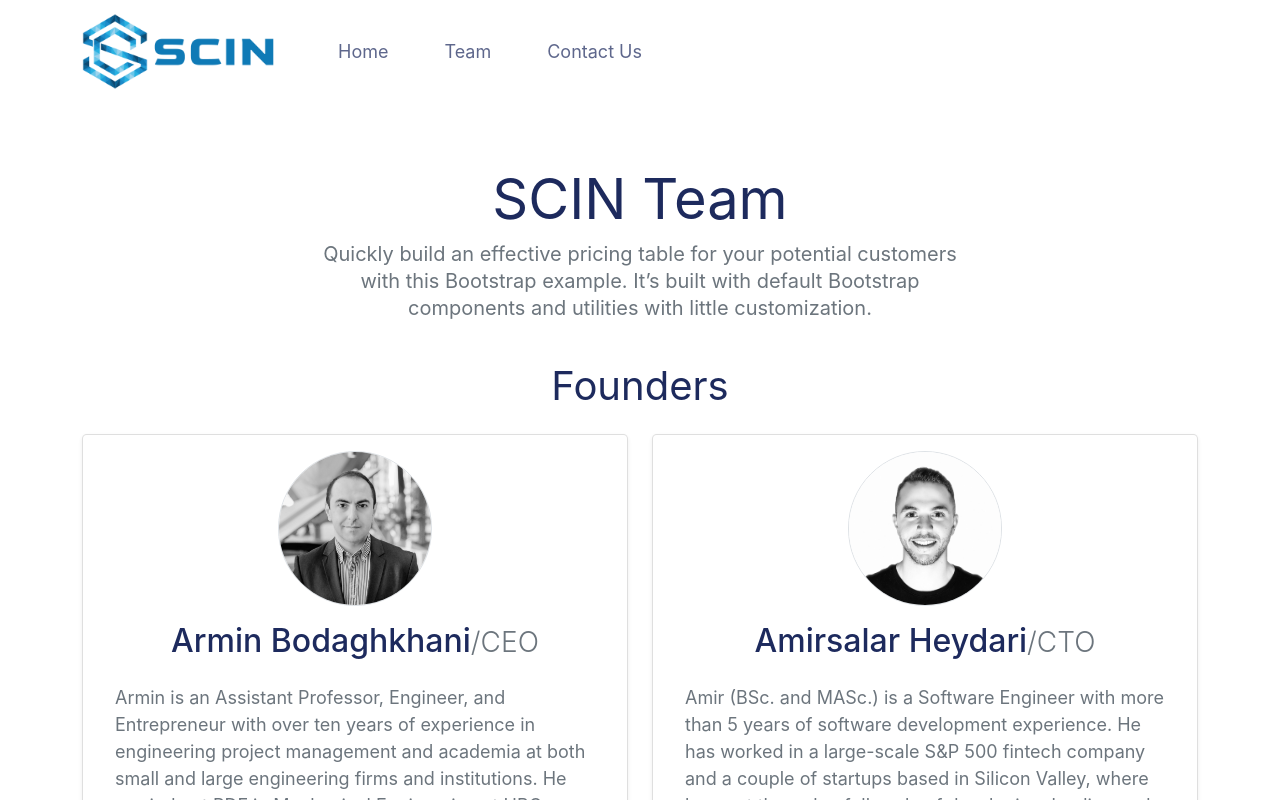
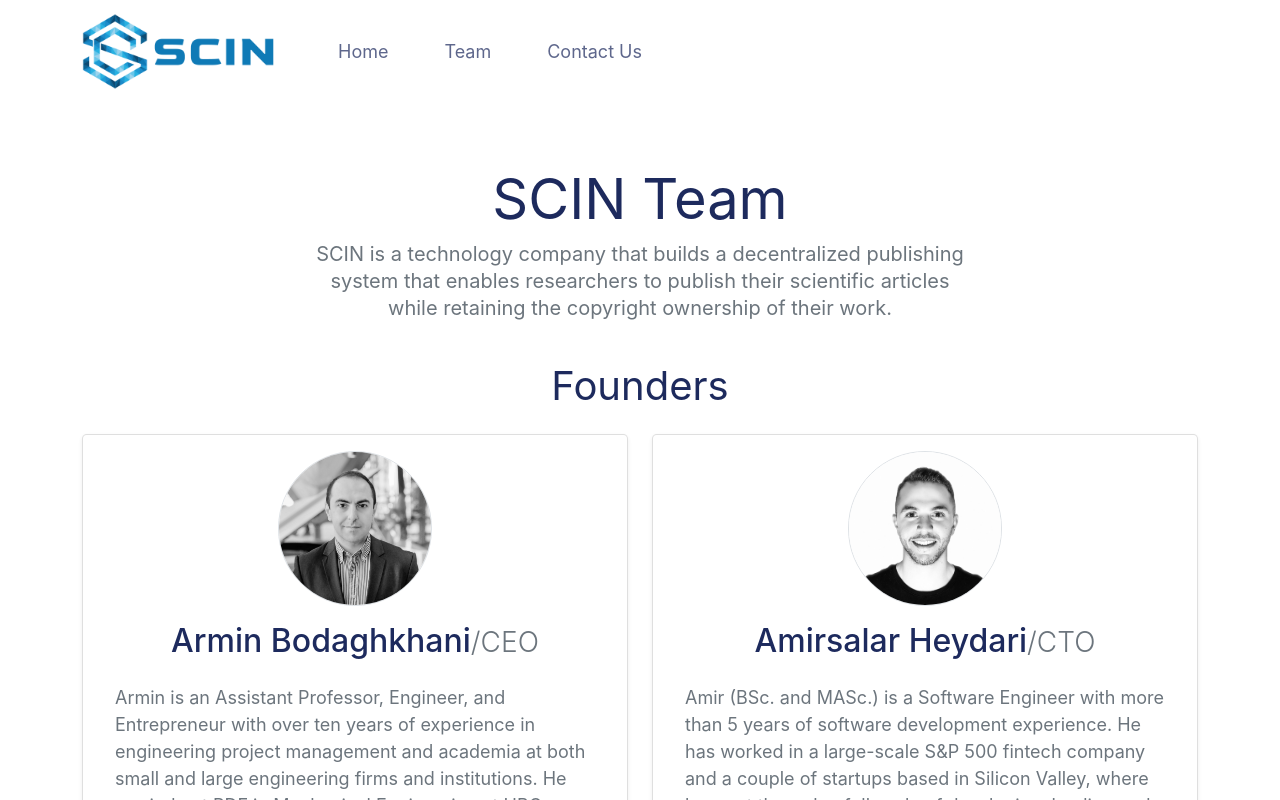
Before and after one commit to scinhq/landing-page, a Next.js app: page /team in a window 1280 px wide. Shown: the top 800 px of the page. Built offline with nearby package versions, Linux system fonts and the light colour scheme.

Commit message:
Add SCIN's details to the team's page

```diff
--- a/src/components/TeamView.tsx
+++ b/src/components/TeamView.tsx
@@ -113,9 +113,9 @@ export default function TeamView() {
         >
           <h1 className="display-4 fw-normal">SCIN Team</h1>
           <p className="fs-5 text-muted">
-            Quickly build an effective pricing table for your potential
-            customers with this Bootstrap example. It’s built with default
-            Bootstrap components and utilities with little customization.
+            SCIN is a technology company that builds a decentralized publishing
+            system that enables researchers to publish their scientific articles
+            while retaining the copyright ownership of their work.
           </p>
         </div>
 
```
